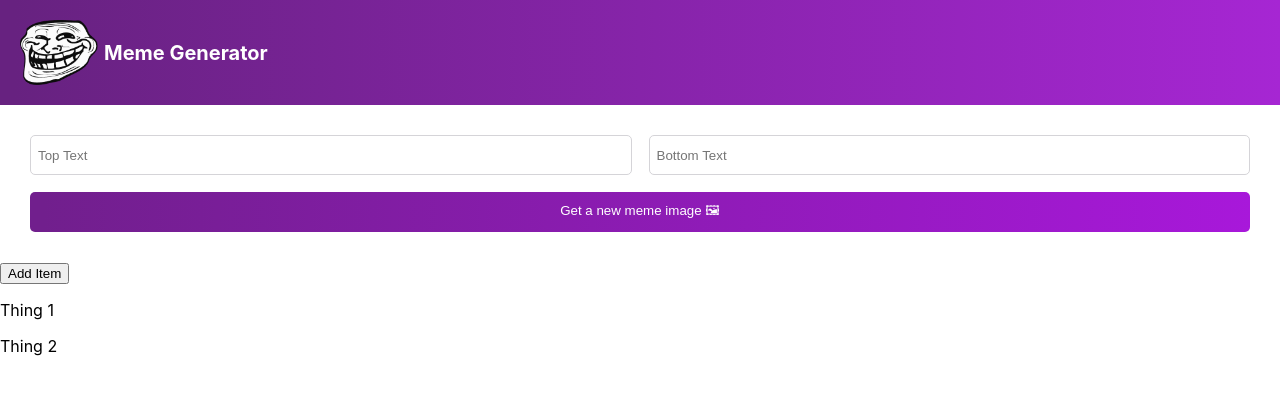
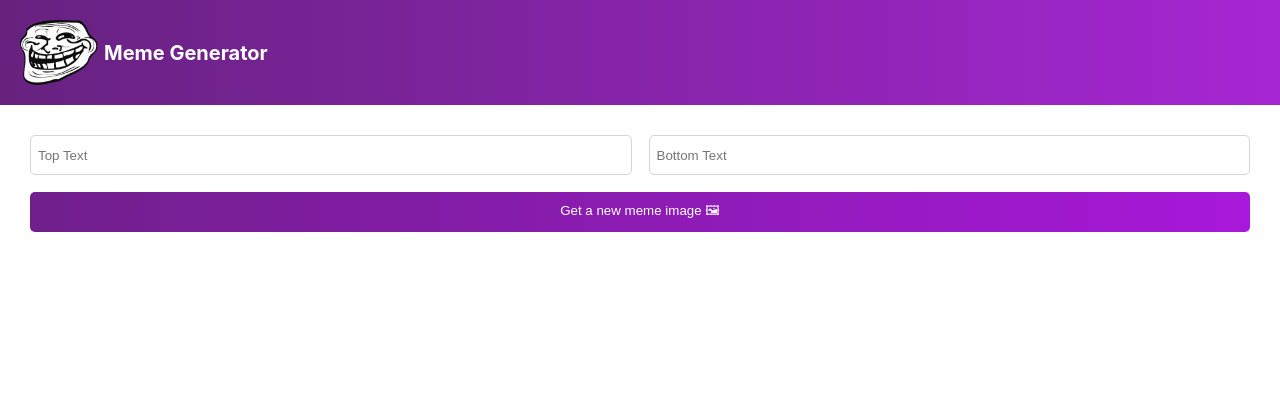
Before and after one commit to AaronS16/meme-generator, a React (Create React App) app in the folder meme-generator/: page / in a window 1280 px wide. Shown: the top 394 px of the page. Built offline with nearby package versions, Linux system fonts and the light colour scheme.

Commit message:
updated state to be more efficient;

```diff
--- a/meme-generator/src/App.js
+++ b/meme-generator/src/App.js
@@ -4,21 +4,12 @@ import React from 'react';
 import './index.css';
 
 function App() {
-  const [things, setThings] = React.useState(['Thing 1', "Thing 2"]),
-      handleClick = () => {
-        const newText = `Thing ${things.length + 1}`
-        setThings(prevState => [...prevState, newText])
-      },
-      test = things.map((thing, index) =>
-        <p key={index}>{thing}</p>
-      )
+
 
   return (
     <div className="">
       <Header />
       <Form />
-      <button onClick={handleClick}>Add Item</button>
-      {test}
     </div>
   );
 }
--- a/meme-generator/src/components/Form.js
+++ b/meme-generator/src/components/Form.js
@@ -1,12 +1,17 @@
+import React from 'react';
 import memesData from "../memesData";
 
 
 const Form = () => {
-  const handleClick = () => {
+
+  const [memeImage, setMemeImage] = React.useState("")
+
+  const getMemeImage = () => {
     const memesArray = memesData.data.memes;
     const randomNum = Math.floor(Math.random() * memesArray.length);
     const url = memesArray[randomNum].url
     console.log(url)
+    setMemeImage(url)
   }
 
   return (
@@ -14,8 +19,9 @@ const Form = () => {
       <div className='input-forms'>
         <input className="form-text" type="text" placeholder="Top Text"></input>
         <input className="form-text" type="text" placeholder="Bottom Text"></input>
-        <button onClick={handleClick} className='form-button'>Get a new meme image 🖼</button>
+        <button onClick={getMemeImage} className='form-button'>Get a new meme image 🖼</button>
       </div>
+      <img className='meme-pic' src={memeImage}></img>
     </main>
   )
 }
--- a/meme-generator/src/index.css
+++ b/meme-generator/src/index.css
@@ -36,8 +36,7 @@ main {
 .input-forms {
   display: grid;
   grid-template: 40px 40px / 1fr 1fr;
-  gap: 17px
-  ;
+  gap: 17px;
 }
 
 .form-text {
@@ -54,3 +53,9 @@ main {
   border: none;
   cursor: pointer;
 }
+
+/* Meme Image */
+
+.meme-pic {
+  max-width: 100%;
+}
```
